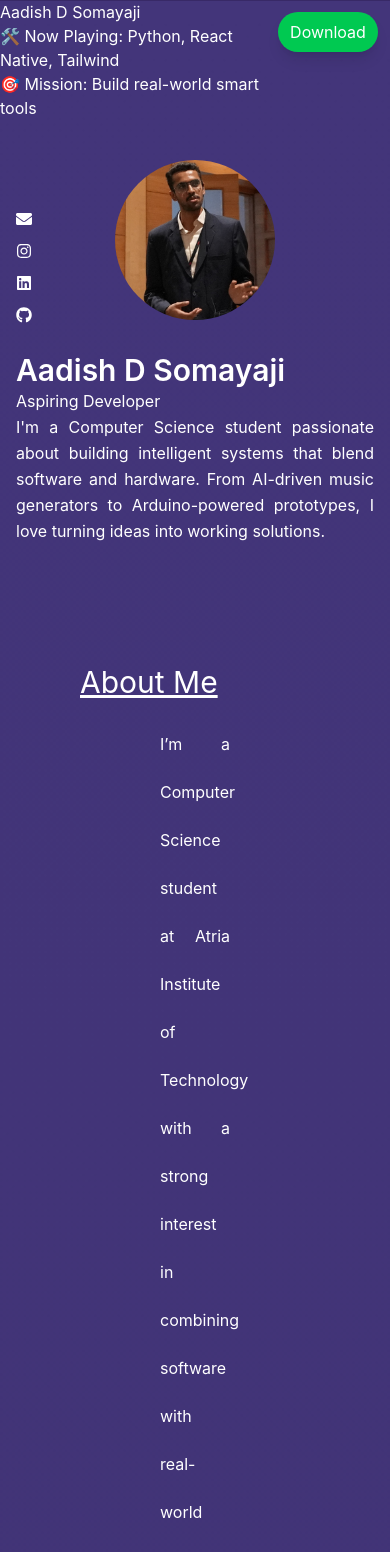
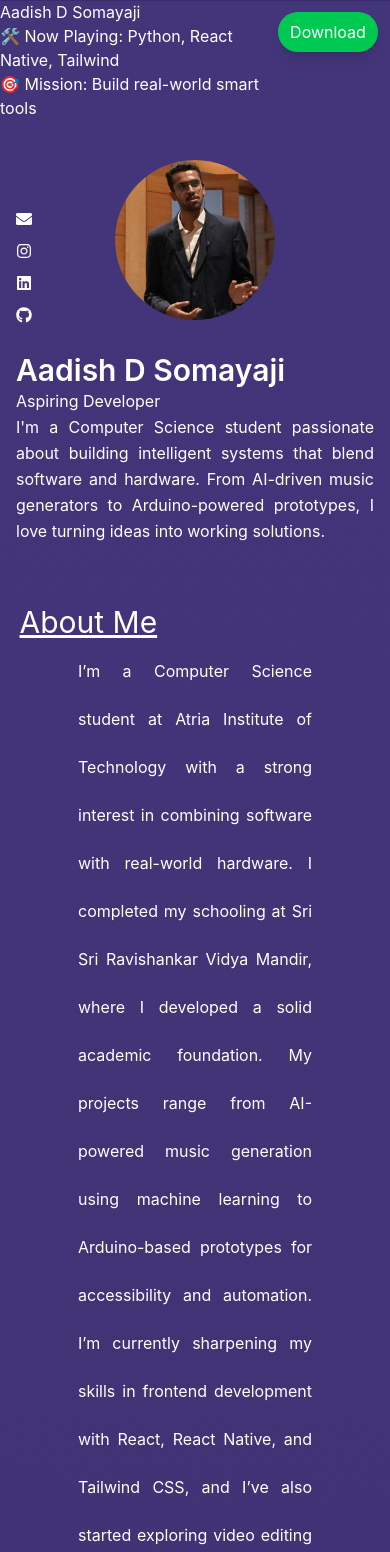
Before and after one commit to Hunter69240/resume-website, a React (Vite) app: page / in a window 390 px wide. Shown: the top 1552 px of the page. Built offline with nearby package versions, Linux system fonts and the light colour scheme; the HTML template or start-up script is replaced by a standard one.

Commit message:
Responsive-2 - 15/5/25

```diff
--- a/src/Components/AboutMe.jsx
+++ b/src/Components/AboutMe.jsx
@@ -1,9 +1,9 @@
 function AboutMe(){
     return (
         <>
-            <h1 className="text-3xl text mt-20 mx-20" id="AboutMe"><u>About Me</u></h1>
+            <h1 className="text-3xl text mt-[5%] mx-[5%]" id="AboutMe"><u>About Me</u></h1>
 
-                <p className="text mx-40 text-justify my-5 leading-[3rem]">
+                <p className="text mx-[20%] text-justify my-[2%] leading-[3rem]">
                     I’m a Computer Science student at Atria Institute of Technology with a strong interest in combining software with real-world hardware. I completed my schooling at Sri Sri Ravishankar Vidya Mandir, where I developed a solid academic foundation.
                     My projects range from AI-powered music generation using machine learning to Arduino-based prototypes for accessibility and automation. I’m currently sharpening my skills in frontend development with React, React Native, and Tailwind CSS, and I’ve also started exploring video editing using DaVinci Resolve.
                     Recently, I published a research paper that strengthened my ability to think critically and communicate technical ideas effectively. Outside of tech, I enjoy playing cricket and basketball, listening to music, and watching documentaries—all of which keep me balanced, active, and curious.
```
